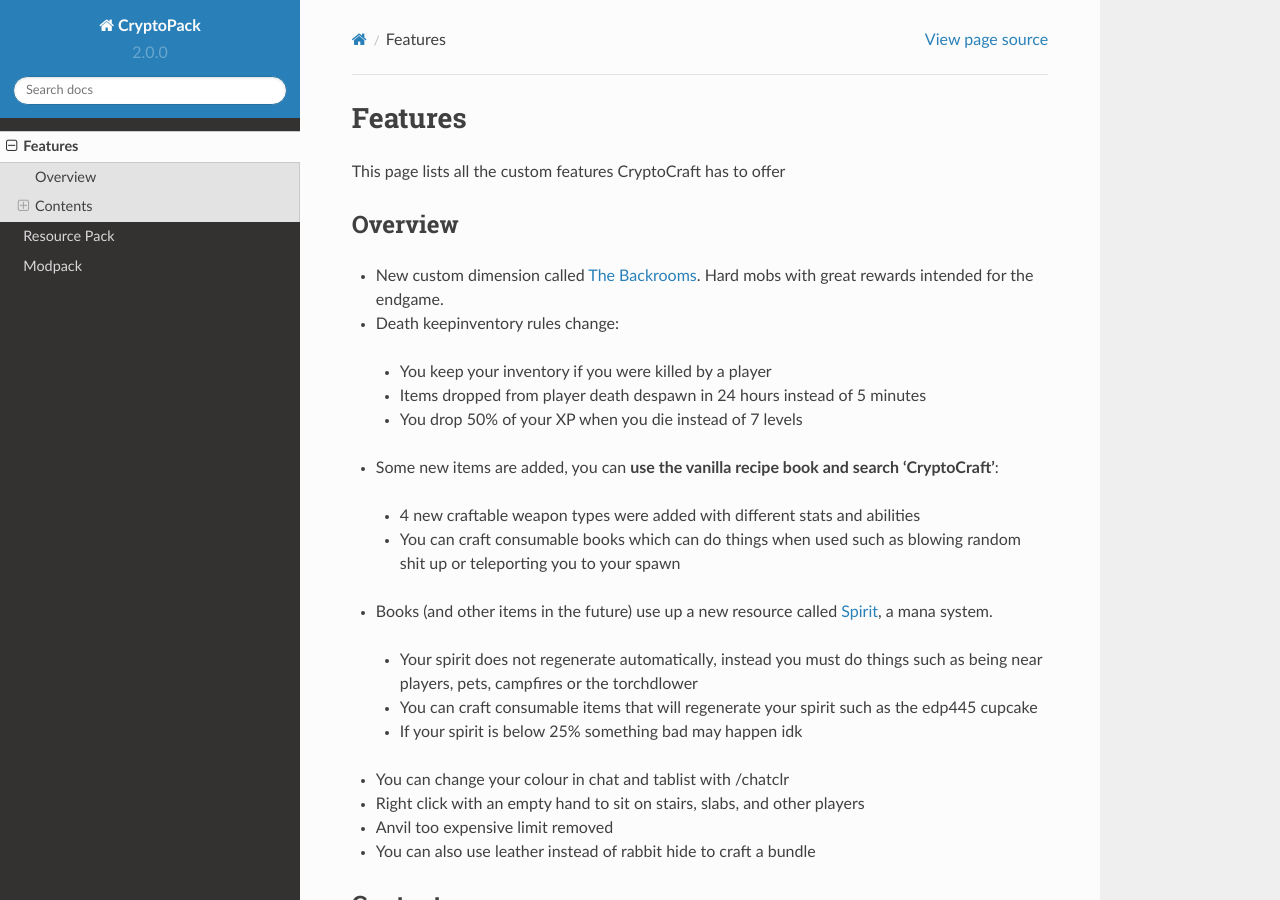
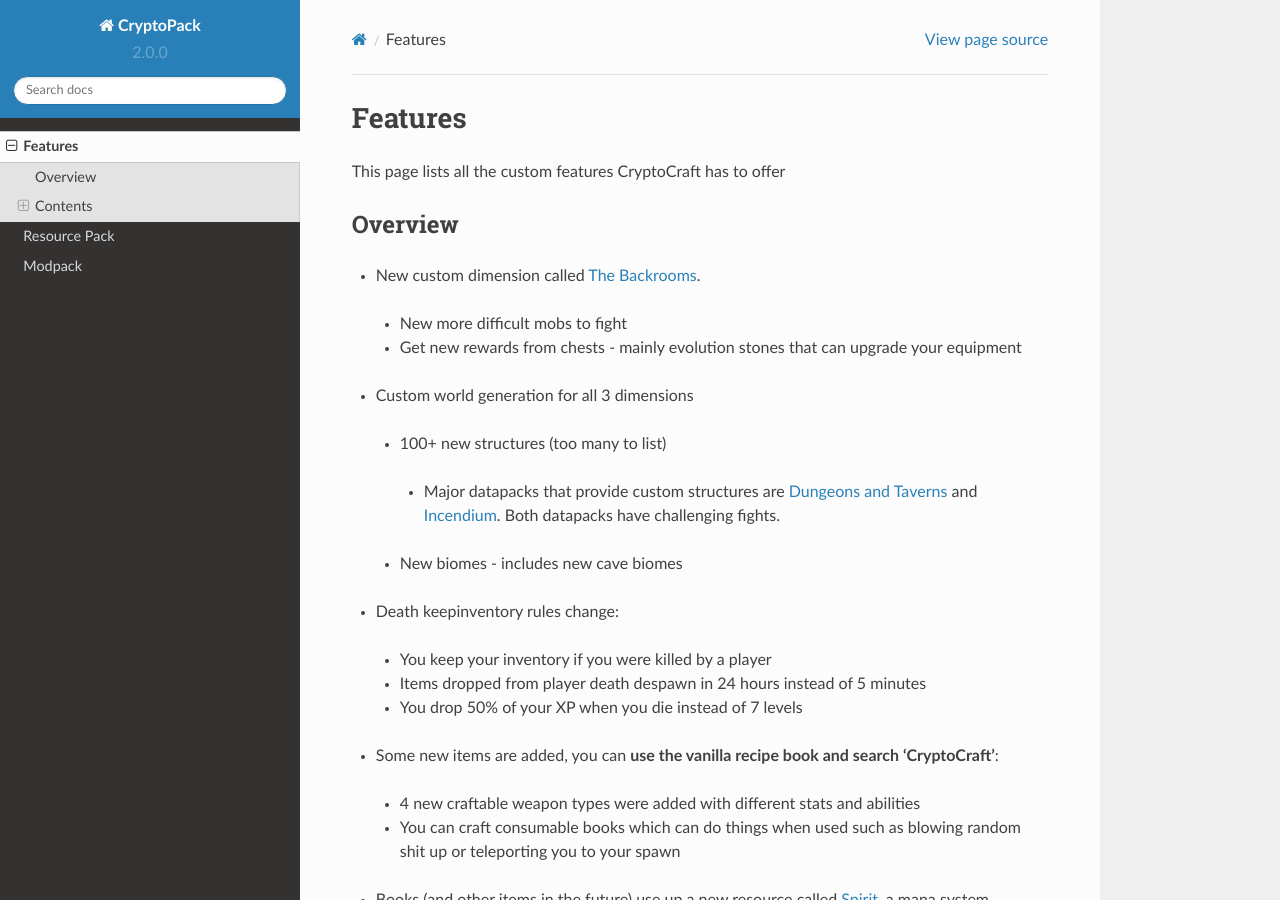
Before and after one commit to Shwabbaa/cryptopack-docs, a Sphinx documentation site: the page built from docs/source/features/index.rst, in a window 1280 px wide and 900 px high. Built offline with Sphinx 7.4.7 and the Read the Docs theme 2.0.0, drawn with Linux system fonts in a browser that asks for light colours; pages that are not in the unit, such as notebooks, are missing from menus.

Commit message:
Update index.rst

```diff
--- a/docs/source/features/index.rst
+++ b/docs/source/features/index.rst
@@ -5,7 +5,13 @@
 
 Overview
 --------
-* New custom dimension called :doc:`backrooms`. Hard mobs with great rewards intended for the endgame.
+* New custom dimension called :doc:`backrooms`.
+ * New more difficult mobs to fight
+ * Get new rewards from chests - mainly evolution stones that can upgrade your equipment
+* Custom world generation for all 3 dimensions
+ * 100+ new structures (too many to list)
+  * Major datapacks that provide custom structures are `Dungeons and Taverns <https://www.curseforge.com/minecraft/mc-mods/dungeon-and-taverns>`_ and `Incendium <https://stardustlabs.miraheze.org/wiki/Incendium>`_. Both datapacks have challenging fights.
+ * New biomes - includes new cave biomes
 * Death keepinventory rules change:
  * You keep your inventory if you were killed by a player
  * Items dropped from player death despawn in 24 hours instead of 5 minutes
```
